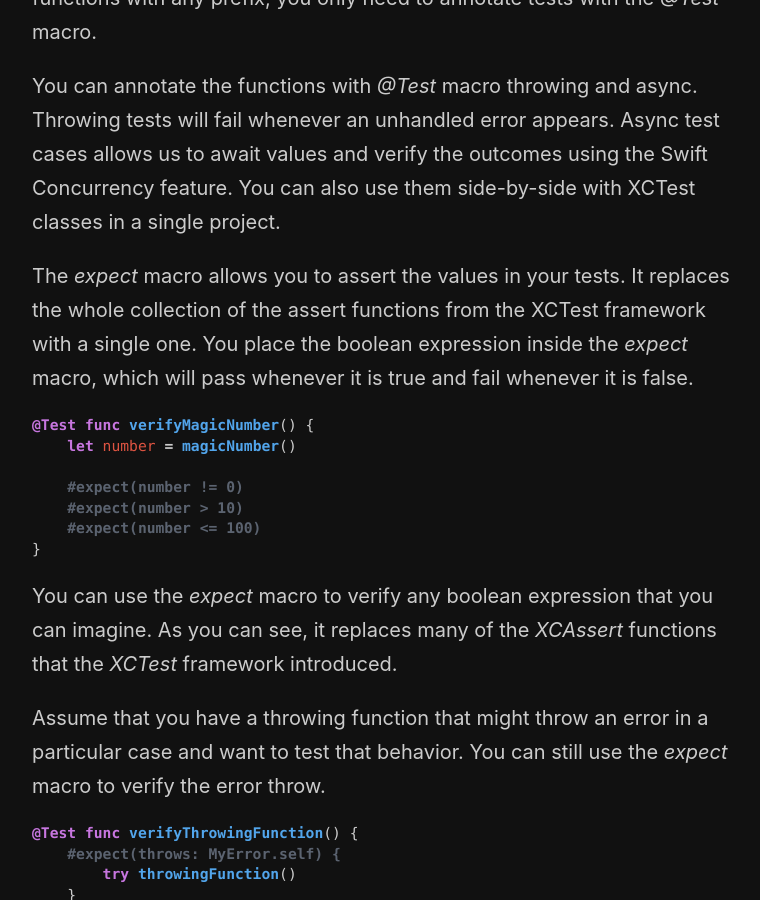
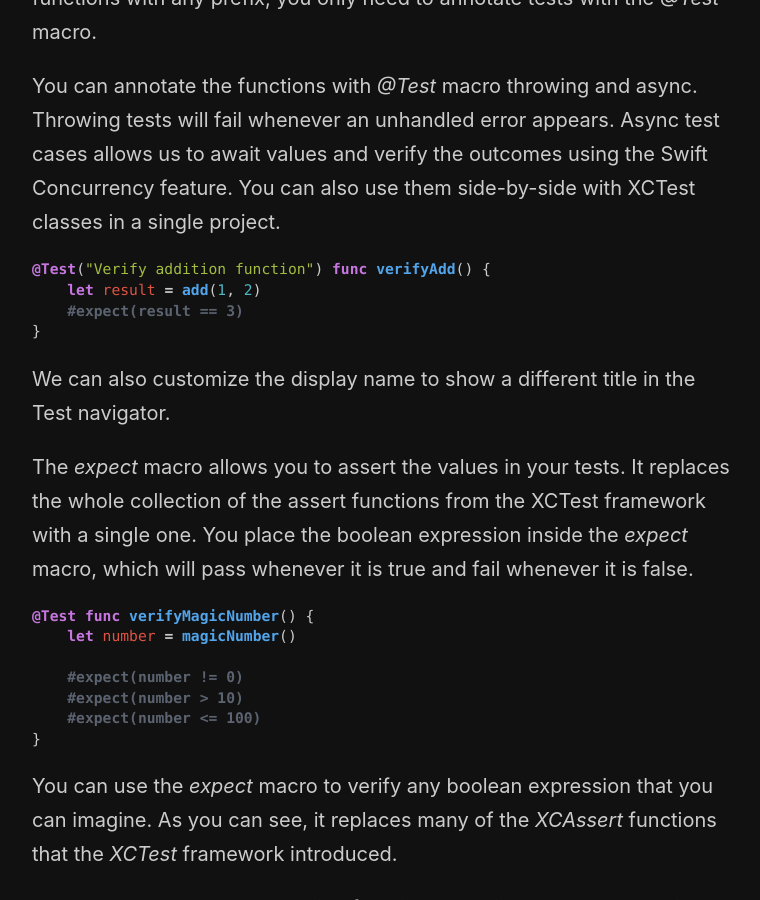
Before and after one commit to mecid/mecid.github.io, a Jekyll site: the page built from _posts/2024-10-22-introducing-swift-testing-basics.md, in a window 1280 px wide and 900 px high, scrolled down 1012 px. Shown: the whole window, without its empty margins (258-1018 px from the left). Built offline with Jekyll 4.4.1, drawn with Linux system fonts in a browser that asks for light colours.

Commit message:
swift basics test title section added

````diff
--- a/_posts/2024-10-22-introducing-swift-testing-basics.md
+++ b/_posts/2024-10-22-introducing-swift-testing-basics.md
@@ -27,6 +27,15 @@
 As you can see in the example above, we use the *@Test* macro to annotate our *verifyAdd* function. You don't need to name your test functions with any prefix; you only need to annotate tests with the *@Test* macro.
 
 You can annotate the functions with *@Test* macro throwing and async. Throwing tests will fail whenever an unhandled error appears. Async test cases allows us to await values and verify the outcomes using the Swift Concurrency feature. You can also use them side-by-side with XCTest classes in a single project.
+
+```swift
+@Test("Verify addition function") func verifyAdd() {
+    let result = add(1, 2)
+    #expect(result == 3)
+}
+```
+
+We can also customize the display name to show a different title in the Test navigator.
 
 The *expect* macro allows you to assert the values in your tests. It replaces the whole collection of the assert functions from the XCTest framework with a single one. You place the boolean expression inside the *expect* macro, which will pass whenever it is true and fail whenever it is false.
 
````
